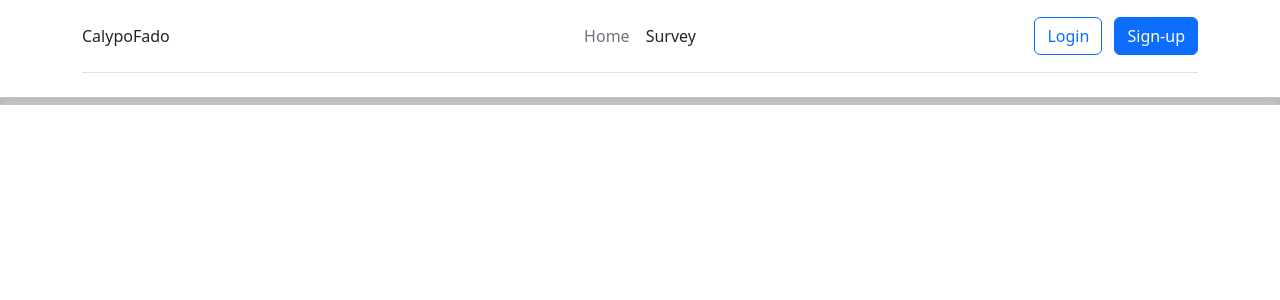
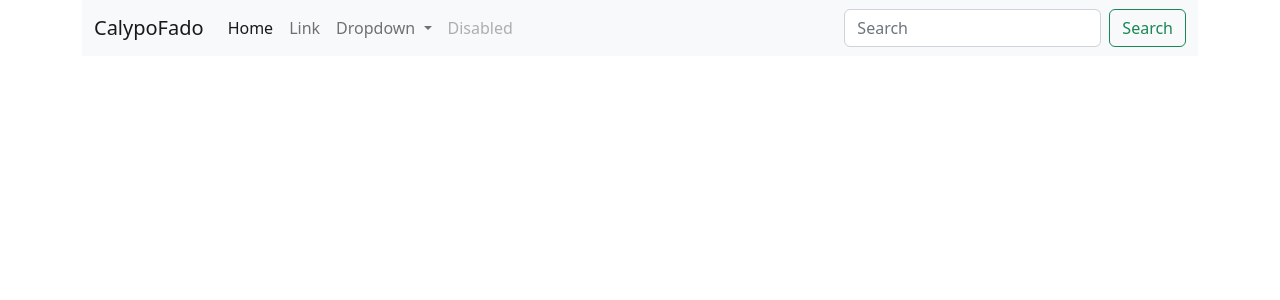
Before and after one commit to malagacj/SuperPolls, a Django app: page /survey/question/ in a window 1280 px wide. Shown: the top 300 px of the page. Run offline with Django 3.2, Linux system fonts and the light colour scheme; data that the repository does not hold is empty.

Commit message:
Updating base and navbar templates

```diff
--- a/survey/templates/base.html
+++ b/survey/templates/base.html
@@ -3,29 +3,18 @@
   <head>
     <meta charset="utf-8">
     <meta name="viewport" content="width=device-width, initial-scale=1">
-    <title>{{ project_title }}</title>
-    <link href="https://cdn.jsdelivr.net/npm/bootstrap@5.2.2/dist/css/bootstrap.min.css" rel="stylesheet" integrity="sha384-Zenh87qX5JnK2Jl0vWa8Ck2rdkQ2Bzep5IDxbcnCeuOxjzrPF/et3URy9Bv1WTRi" crossorigin="anonymous">
-    <style>
-      .b-example-divider {
-        height: 0.5rem;
-        background-color: rgba(0, 0, 0, .1);
-        border: solid rgba(0, 0, 0, .15);
-        border-width: 1px 0;
-        box-shadow: inset 0 .5em 1.5em rgba(0, 0, 0, .1), inset 0 .125em .5em rgba(0, 0, 0, .15);
-      }
-    </style>
+    <title>Bootstrap demo</title>
+    <link href="https://cdn.jsdelivr.net/npm/bootstrap@5.2.3/dist/css/bootstrap.min.css" rel="stylesheet" integrity="sha384-rbsA2VBKQhggwzxH7pPCaAqO46MgnOM80zW1RWuH61DGLwZJEdK2Kadq2F9CUG65" crossorigin="anonymous">
   </head>
-  <body>
+
+  <body class="container">
+    {% block navbar %}
+      {% include "navbar.html" %}
+    {% endblock navbar %}
     <main>
-      {% block navbar %}
-        {% include "navbar.html" %}
-      {% endblock navbar %}
-
-      <div class="b-example-divider"></div>
-
       {% block content %}{% endblock content %}
     </main>
 
-    <script src="https://cdn.jsdelivr.net/npm/bootstrap@5.2.2/dist/js/bootstrap.bundle.min.js" integrity="sha384-OERcA2EqjJCMA+/3y+gxIOqMEjwtxJY7qPCqsdltbNJuaOe923+mo//f6V8Qbsw3" crossorigin="anonymous"></script>
+    <script src="https://cdn.jsdelivr.net/npm/bootstrap@5.2.3/dist/js/bootstrap.bundle.min.js" integrity="sha384-kenU1KFdBIe4zVF0s0G1M5b4hcpxyD9F7jL+jjXkk+Q2h455rYXK/7HAuoJl+0I4" crossorigin="anonymous"></script>
   </body>
 </html>
--- a/survey/templates/navbar.html
+++ b/survey/templates/navbar.html
@@ -1,17 +1,36 @@
-<div class="container">
-  <header class="d-flex flex-wrap align-items-center justify-content-center justify-content-md-between py-3 mb-4 border-bottom">
-    <a href="/" class="d-flex align-items-center col-md-3 mb-2 mb-md-0 text-dark text-decoration-none">
-      CalypoFado
-    </a>
-
-    <ul class="nav col-12 col-md-auto mb-2 justify-content-center mb-md-0">
-      <li><a href="/" class="nav-link px-2 link-secondary">Home</a></li>
-      <li><a href="/survey/question" class="nav-link px-2 link-dark">Survey</a></li>
-    </ul>
-
-    <div class="col-md-3 text-end">
-      <button type="button" class="btn btn-outline-primary me-2">Login</button>
-      <button type="button" class="btn btn-primary">Sign-up</button>
+<nav class="navbar navbar-expand-lg bg-light">
+  <div class="container-fluid">
+    <a class="navbar-brand" href="#">CalypoFado</a>
+    <button class="navbar-toggler" type="button" data-bs-toggle="collapse" data-bs-target="#navbarSupportedContent" aria-controls="navbarSupportedContent" aria-expanded="false" aria-label="Toggle navigation">
+      <span class="navbar-toggler-icon"></span>
+    </button>
+    <div class="collapse navbar-collapse" id="navbarSupportedContent">
+      <ul class="navbar-nav me-auto mb-2 mb-lg-0">
+        <li class="nav-item">
+          <a class="nav-link active" aria-current="page" href="#">Home</a>
+        </li>
+        <li class="nav-item">
+          <a class="nav-link" href="#">Link</a>
+        </li>
+        <li class="nav-item dropdown">
+          <a class="nav-link dropdown-toggle" href="#" role="button" data-bs-toggle="dropdown" aria-expanded="false">
+            Dropdown
+          </a>
+          <ul class="dropdown-menu">
+            <li><a class="dropdown-item" href="#">Action</a></li>
+            <li><a class="dropdown-item" href="#">Another action</a></li>
+            <li><hr class="dropdown-divider"></li>
+            <li><a class="dropdown-item" href="#">Something else here</a></li>
+          </ul>
+        </li>
+        <li class="nav-item">
+          <a class="nav-link disabled">Disabled</a>
+        </li>
+      </ul>
+      <form class="d-flex" role="search">
+        <input class="form-control me-2" type="search" placeholder="Search" aria-label="Search">
+        <button class="btn btn-outline-success" type="submit">Search</button>
+      </form>
     </div>
-  </header>
-</div>
+  </div>
+</nav>
```
